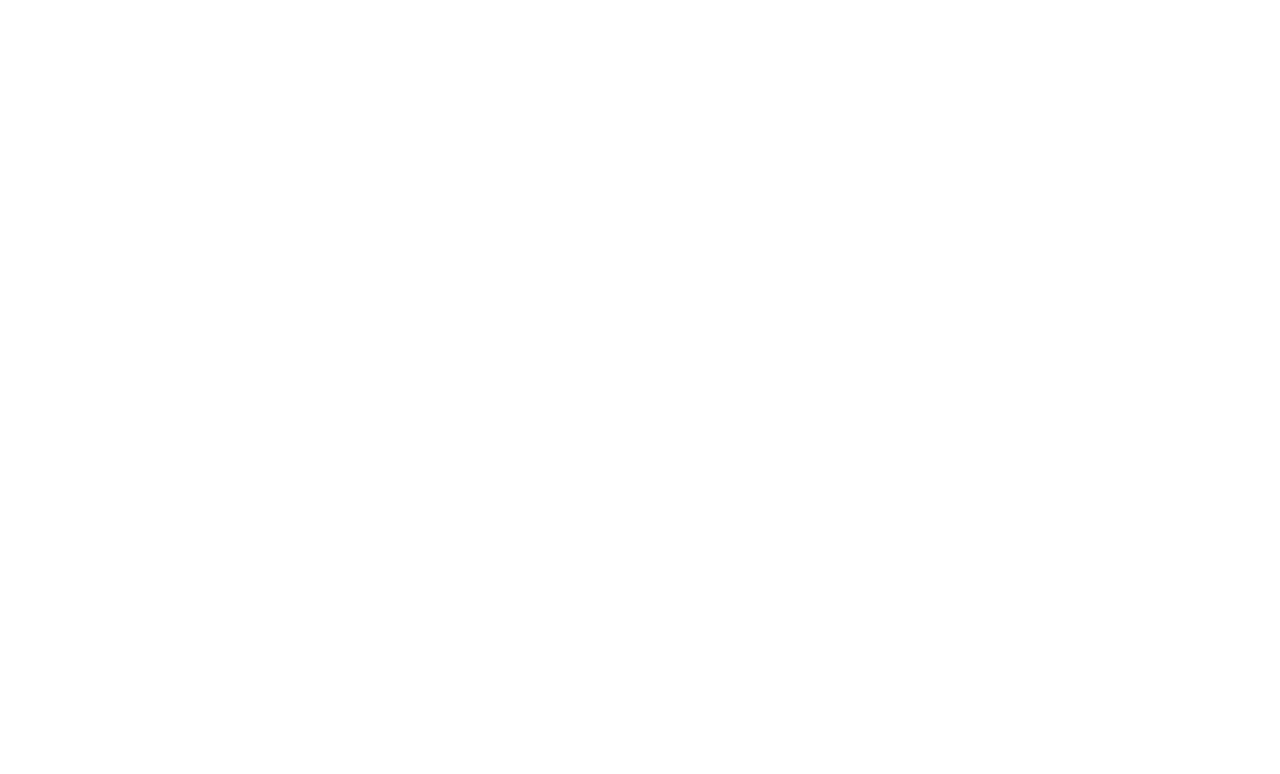
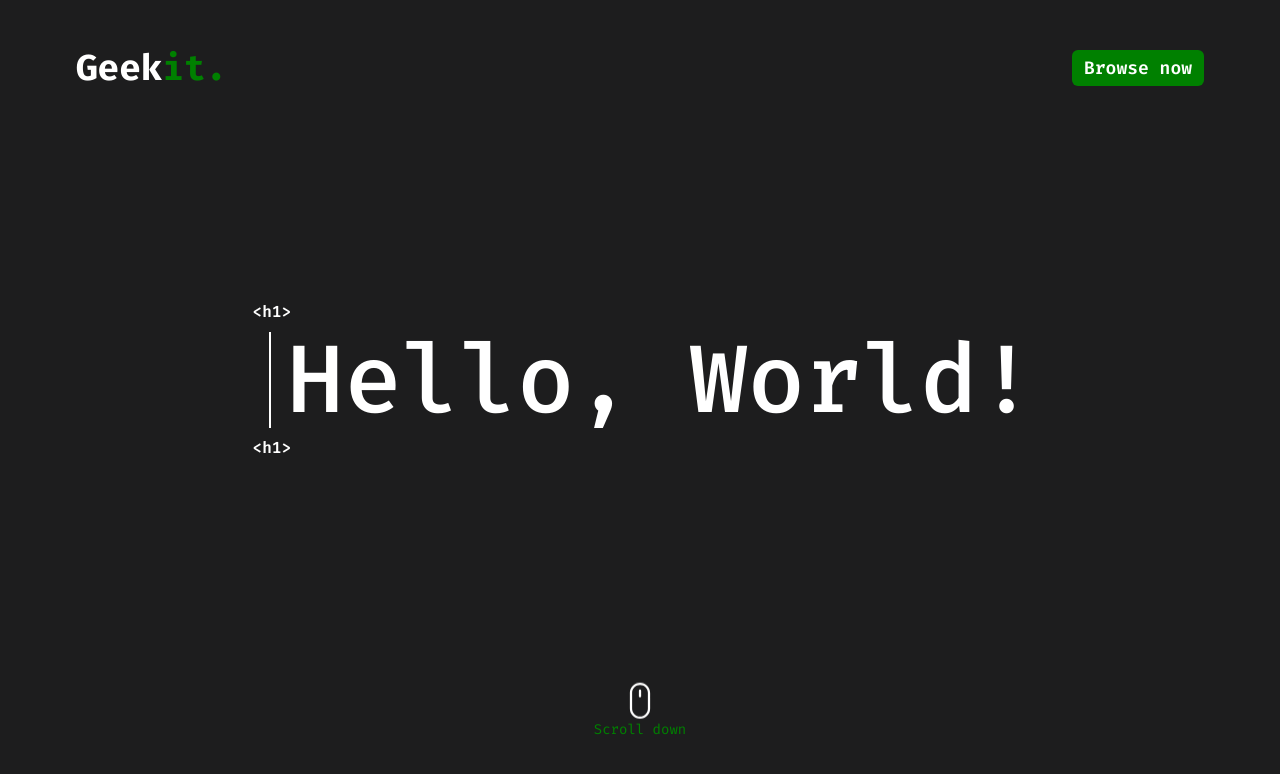
Before and after one commit to PierreLouisLetoquart/nextjs-supabase-blog, a Next.js app: page / in a window 1280 px wide. Shown: the top 774 px of the page. Built offline with nearby package versions, Linux system fonts and the light colour scheme.

Commit message:
feat: implemente main section and add it in index

```diff
--- a/pages/index.js
+++ b/pages/index.js
@@ -1,4 +1,5 @@
 import Head from "next/head";
+import MainSection from "./main-section";
 
 export default function Home() {
   return (
@@ -8,6 +9,9 @@
         <meta name="description" content="Generated by create next app" />
         <link rel="icon" href="/favicon.ico" />
       </Head>
+      <main>
+        <MainSection/>
+      </main>
     </div>
   );
 }
--- /dev/null
+++ b/pages/main-section.js
@@ -0,0 +1,40 @@
+import { SlMouse } from 'react-icons/sl';
+import Button from "../components/Button";
+import TextContainer from "../components/TextContainer";
+import { motion as m } from "framer-motion";
+
+export default function MainSection() {
+    return (
+        <section className='max-w-6xl mx-auto h-screen flex flex-col justify-between items-center'>
+            <header className='w-full flex justify-between items-center px-3 py-2 mt-10'>
+                <div className='overflow-hidden'>
+                    <m.h1
+                        initial={{ opacity: 0, y: 100 }}
+                        animate={{ opacity: 1, y: 0 }}
+                        transition={{ duration: 1 }}
+                        className='text-3xl md:text-4xl text-white font-bold'
+                    >
+                        Geek<span className='text-greenCode'>it.</span>
+                    </m.h1>
+                </div>
+                <Button>Browse now</Button>
+            </header>
+            <TextContainer tag="h1">
+                <div className='overflow-hidden'>
+                    <m.span
+                        initial={{ opacity: 0,}}
+                        animate={{ opacity: 1,}}
+                        transition={{ duration: 1 }}
+                        className='font-medium text-4xl md:text-6xl lg:text-8xl'
+                    >
+                        Hello, World!
+                    </m.span>
+                </div>
+            </TextContainer>
+            <footer className='flex flex-col items-center p-5 mb-10'>
+                <SlMouse className='text-white text-4xl animate-bounce' />
+                <p className='text-sm text-greenCode'>Scroll down</p>
+            </footer>
+        </section>
+    )
+}
```
